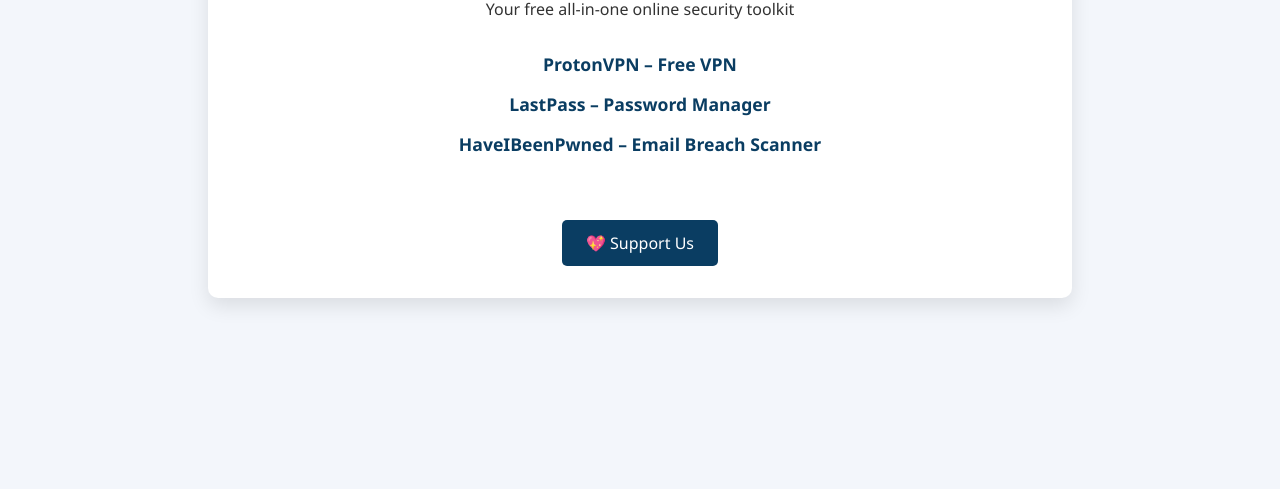
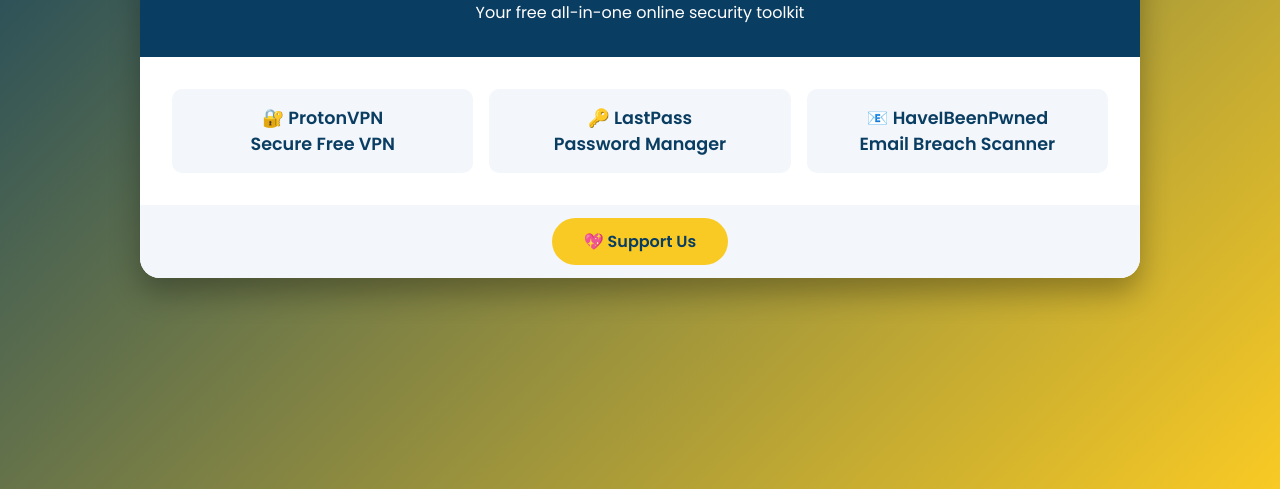
Before and after one commit to Esymister/vaultoo-landing, a plain HTML site: page index.html in a window 1280 px wide. Shown: the part 311-800 px from the top of the page. Drawn offline with Linux system fonts and the light colour scheme.

Commit message:
Update index.html

```diff
--- a/index.html
+++ b/index.html
@@ -3,79 +3,138 @@
 <head>
   <meta charset="UTF-8" />
   <meta name="viewport" content="width=device-width, initial-scale=1.0"/>
-  <title>Vaultoo - Free Security Toolkit</title>
+  <title>Vaultoo – Free Security Toolkit</title>
+  <link href="https://fonts.googleapis.com/css2?family=Poppins:wght@400;600&display=swap" rel="stylesheet">
   <style>
+    * {
+      margin: 0;
+      padding: 0;
+      box-sizing: border-box;
+    }
+
     body {
-      margin: 0;
-      font-family: 'Segoe UI', Tahoma, Geneva, Verdana, sans-serif;
-      background-color: #f3f6fb;
-      color: #333;
+      font-family: 'Poppins', sans-serif;
+      background: linear-gradient(135deg, #0a3d62, #f9ca24);
+      color: #fff;
+      min-height: 100vh;
       display: flex;
       justify-content: center;
       align-items: center;
-      min-height: 100vh;
+      padding: 2rem;
     }
 
-    .container {
-      max-width: 800px;
-      width: 90%;
-      background: white;
-      padding: 2rem;
-      border-radius: 10px;
-      box-shadow: 0 8px 20px rgba(0, 0, 0, 0.1);
-      text-align: center;
+    .wrapper {
+      background-color: #fff;
+      color: #333;
+      border-radius: 20px;
+      max-width: 1000px;
+      width: 100%;
+      box-shadow: 0 15px 30px rgba(0, 0, 0, 0.3);
+      overflow: hidden;
     }
 
-    h1 {
-      color: #0a3d62;
+    .header {
+      background: #0a3d62;
+      padding: 2rem;
+      text-align: center;
+      color: #fff;
     }
 
-    .tool-list {
-      list-style-type: none;
-      padding: 0;
-      margin: 2rem 0;
+    .header h1 {
+      font-size: 2.5rem;
     }
 
-    .tool-list li {
-      margin: 1rem 0;
+    .header p {
+      font-size: 1rem;
+      margin-top: 0.5rem;
     }
 
-    .tool-list a {
+    .tools {
+      display: flex;
+      flex-wrap: wrap;
+      justify-content: space-around;
+      padding: 2rem;
+      gap: 1rem;
+    }
+
+    .tool-card {
+      background: #f3f6fb;
+      border-radius: 10px;
+      padding: 1rem 1.5rem;
+      flex: 1 1 250px;
+      text-align: center;
+      transition: transform 0.3s ease;
+    }
+
+    .tool-card:hover {
+      transform: scale(1.05);
+      background-color: #fef9e7;
+    }
+
+    .tool-card a {
       text-decoration: none;
+      font-weight: 600;
       color: #0a3d62;
-      font-weight: bold;
       font-size: 1.1rem;
+      display: block;
+    }
+
+    .footer {
+      text-align: center;
+      padding: 1.5rem;
+      background-color: #f3f6fb;
     }
 
     .support-button {
-      margin-top: 2rem;
-      padding: 0.75rem 1.5rem;
-      background-color: #0a3d62;
-      color: white;
+      background: #f9ca24;
+      color: #0a3d62;
+      padding: 0.75rem 2rem;
+      border: none;
+      border-radius: 30px;
       font-size: 1rem;
-      border: none;
-      border-radius: 5px;
+      font-weight: bold;
       text-decoration: none;
-      display: inline-block;
+      transition: all 0.3s ease;
     }
 
     .support-button:hover {
-      background-color: #064172;
+      background: #f6b93b;
+      transform: scale(1.05);
+    }
+
+    @media (max-width: 600px) {
+      .header h1 {
+        font-size: 2rem;
+      }
+
+      .tool-card {
+        flex: 1 1 100%;
+      }
     }
   </style>
 </head>
 <body>
-  <div class="container">
-    <h1>Vaultoo</h1>
-    <p>Your free all-in-one online security toolkit</p>
+  <div class="wrapper">
+    <div class="header">
+      <h1>Vaultoo</h1>
+      <p>Your free all-in-one online security toolkit</p>
+    </div>
 
-    <ul class="tool-list">
-      <li><a href="https://protonvpn.com/" target="_blank">ProtonVPN – Free VPN</a></li>
-      <li><a href="https://www.lastpass.com/" target="_blank">LastPass – Password Manager</a></li>
-      <li><a href="https://haveibeenpwned.com/" target="_blank">HaveIBeenPwned – Email Breach Scanner</a></li>
-    </ul>
+    <div class="tools">
+      <div class="tool-card">
+        <a href="https://protonvpn.com/" target="_blank">🔐 ProtonVPN<br>Secure Free VPN</a>
+      </div>
+      <div class="tool-card">
+        <a href="https://www.lastpass.com/" target="_blank">🔑 LastPass<br>Password Manager</a>
+      </div>
+      <div class="tool-card">
+        <a href="https://haveibeenpwned.com/" target="_blank">📧 HaveIBeenPwned<br>Email Breach Scanner</a>
+      </div>
+    </div>
 
-    <a href="donate.html" class="support-button">💖 Support Us</a>
+    <div class="footer">
+      <a href="donate.html" class="support-button">💖 Support Us</a>
+    </div>
   </div>
 </body>
 </html>
```
